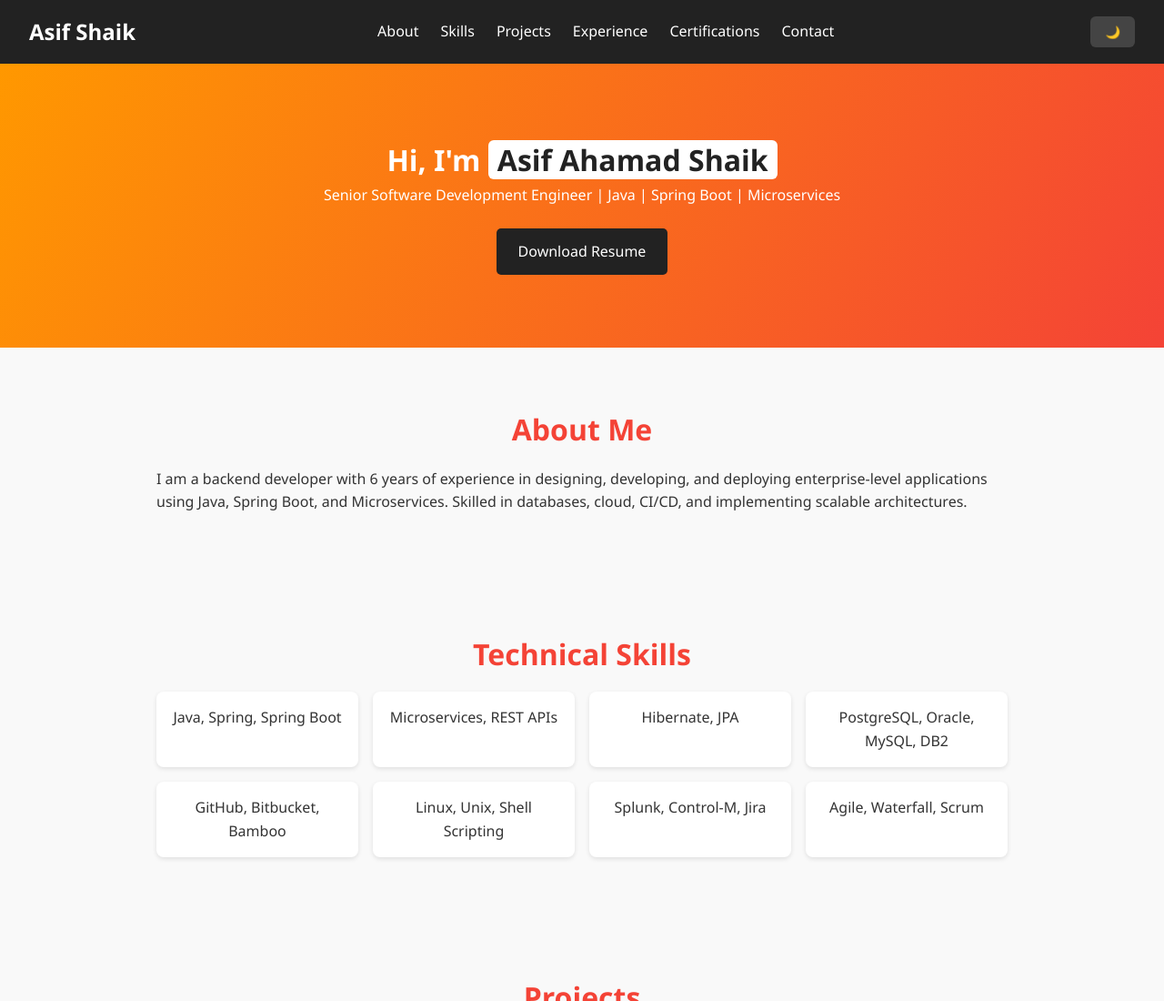
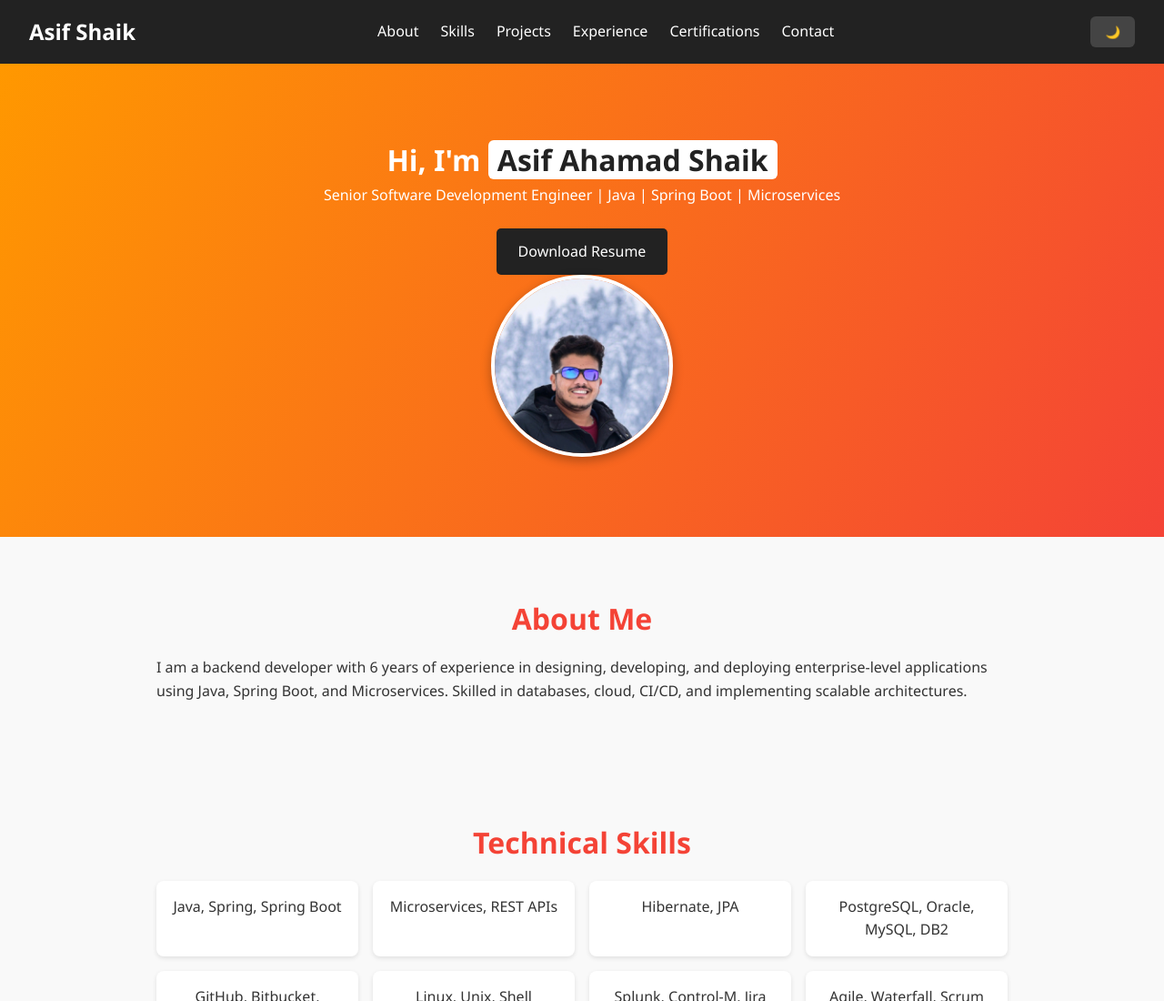
Before and after one commit to AsifShaik1121/AsifShaik1121.github.io, a plain HTML site: page index.html in a window 1280 px wide. Shown: the top 1100 px of the page at 91% size. Drawn offline with Linux system fonts and the light colour scheme.

Commit message:
Initial portfolio site 3

```diff
--- a/index.html
+++ b/index.html
@@ -24,10 +24,18 @@
 
   <!-- Hero Section -->
   <header class="hero">
-    <h1>Hi, I'm <span>Asif Ahamad Shaik</span></h1>
-    <p>Senior Software Development Engineer | Java | Spring Boot | Microservices</p>
-    <a href="AsifShaik_Resume.pdf" class="btn" download>Download Resume</a>
+    <div class="hero-content">
+      <div class="hero-text">
+        <h1>Hi, I'm <span>Asif Ahamad Shaik</span></h1>
+        <p>Senior Software Development Engineer | Java | Spring Boot | Microservices</p>
+        <a href="AsifShaik_Resume.pdf" class="btn" download>Download Resume</a>
+      </div>
+      <div class="hero-photo">
+        <img src="myDP.jpg" alt="Asif Shaik">
+      </div>
+    </div>
   </header>
+
 
   <!-- About -->
   <section id="about" class="section">
--- a/script.js
+++ b/script.js
@@ -12,14 +12,8 @@ document.querySelectorAll('a[href^="#"]').forEach(anchor => {
   toggleBtn.addEventListener("click", () => {
     document.body.classList.toggle("dark-mode");
 
-    // Change icon
-    if (document.body.classList.contains("dark-mode")) {
-      toggleBtn.textContent = "☀️"; // Sun for light mode
-    } else {
-      toggleBtn.textContent = "🌙"; // Moon for dark mode
-    }
+    toggleBtn.textContent = document.body.classList.contains("dark-mode") ? "☀️" : "🌙";
 
-    // Save preference in local storage
     localStorage.setItem("theme",
       document.body.classList.contains("dark-mode") ? "dark" : "light"
     );
@@ -31,4 +25,12 @@ document.querySelectorAll('a[href^="#"]').forEach(anchor => {
       document.body.classList.add("dark-mode");
       toggleBtn.textContent = "☀️";
     }
+
+    // Fade-in profile photo
+    const photo = document.querySelector(".hero-photo img");
+    if (photo) {
+      setTimeout(() => {
+        photo.classList.add("visible");
+      }, 300); // delay for smooth entry
+    }
   });
--- a/style.css
+++ b/style.css
@@ -39,6 +39,40 @@
     border-radius: 5px; text-decoration: none;
   }
   .hero .btn:hover { background: #444; }
+
+  /* Fade-in animation */
+@keyframes fadeInUp {
+    from {
+      opacity: 0;
+      transform: translateY(30px);
+    }
+    to {
+      opacity: 1;
+      transform: translateY(0);
+    }
+  }
+
+  .hero-photo img {
+    width: 200px;
+    height: 200px;
+    border-radius: 50%;
+    object-fit: cover;
+    border: 4px solid #fff;
+    box-shadow: 0 4px 12px rgba(0,0,0,0.3);
+    opacity: 0; /* start hidden */
+    transform: translateY(30px);
+    transition: transform 0.3s, box-shadow 0.3s;
+  }
+
+  .hero-photo img.visible {
+    animation: fadeInUp 1.2s ease-out forwards;
+  }
+
+  .hero-photo img:hover {
+    transform: scale(1.05);
+    box-shadow: 0 8px 20px rgba(0,0,0,0.5);
+  }
+
 
   /* Sections */
   .section {
```
Also changed, not shown: myDP.jpg (added).
